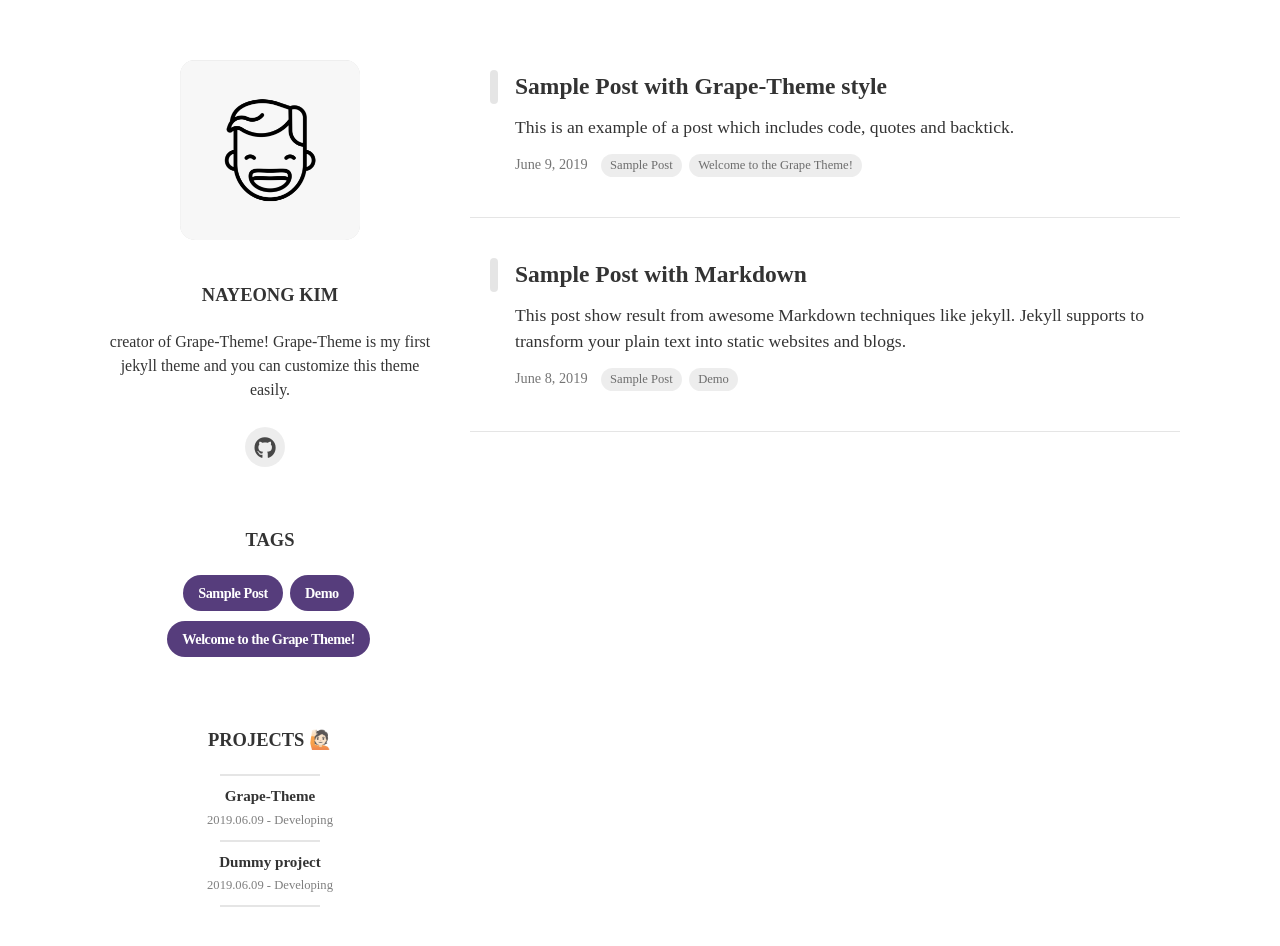
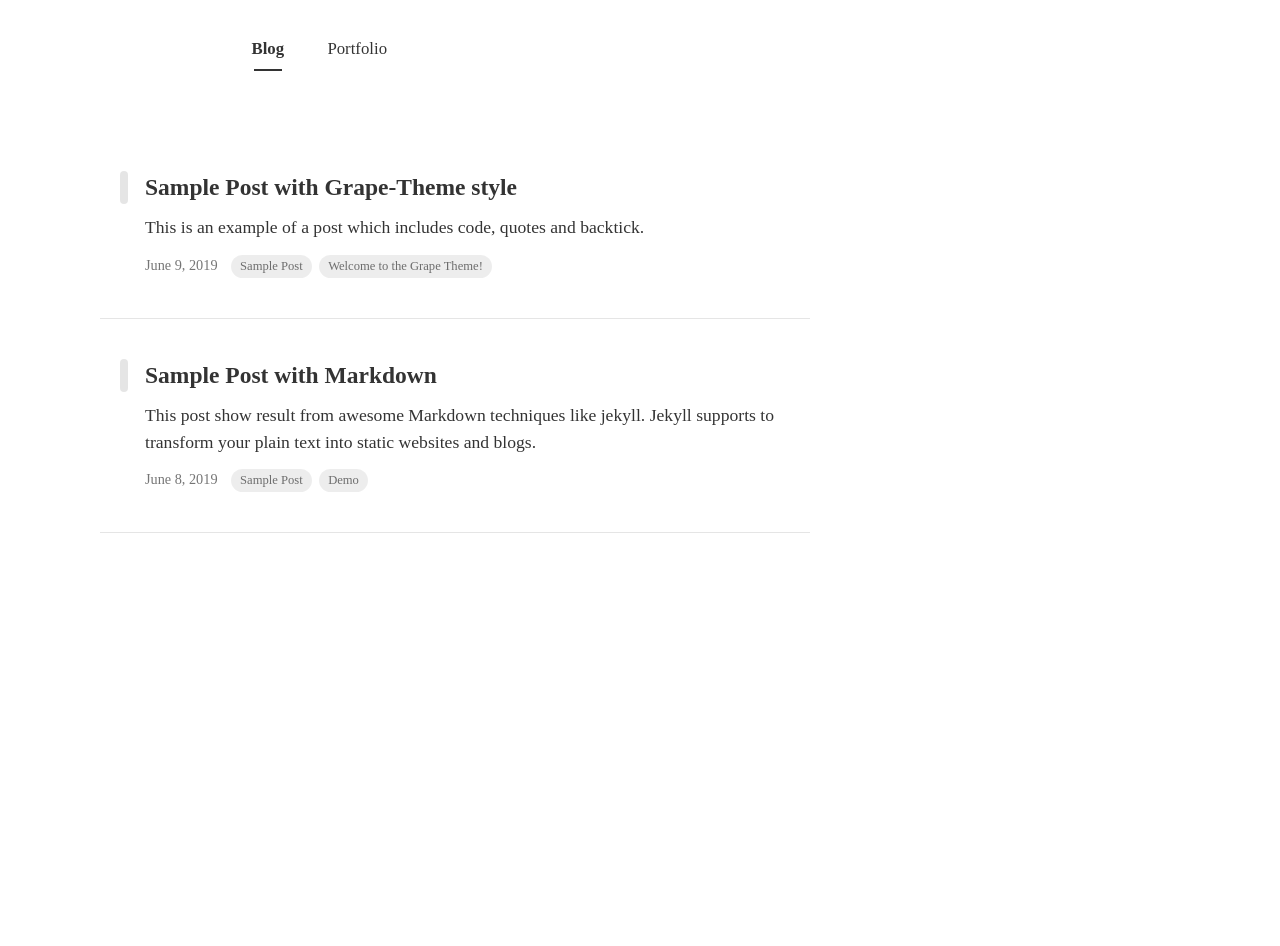
Before and after one commit to arturoalcibia/arturoalcibia.github.io, a Jekyll site: the page built from index.html, in a window 1280 px wide. Built offline with Jekyll 4.4.1, drawn with Linux system fonts in a browser that asks for light colours; nearby versions of some CDN libraries; some web fonts are replaced; the list of posts is cut into pages by our own code; after the commit the page ends 900 px from its top, so only the background shows below that.

Commit message:
simplified home page - removed tags - removed "aside" (sidebar)

```diff
--- a/_config.yml
+++ b/_config.yml
@@ -33,9 +33,6 @@ theme_settings :
     facebook:
     instagram:
 
-  # Disqus
-  disqus_shortname :
-
 # Pagination
 paginate: 5
 paginate_path: "blog/page:num"
--- a/_data/projects.yml
+++ b/_data/projects.yml
@@ -12,13 +12,11 @@
           image : home.png
           description : <li>Responsive Layout</li>
             <li>User Profile</li>
-            <li>Tags</li>
             <li>Projects</li>
             <li>Pagination</li>
         - title : 2. 태그 페이지
           image : tags.png
           description : <li>Responsive Layout</li>
-            <li>Tags</li>
         - title : 3. 남은 개발 과제
           image :
           description : <li>project 부분 디자인 변경</li>
--- a/_includes/aside.html
+++ /dev/null
@@ -1,44 +0,0 @@
-<!-- User Profile -->
-<div id="profile">
-  {% assign profile = site.theme_settings.profile %}
-  <a href="{{ site.baseurl }}/portfolio">
-    <div class="img-wrap">
-      <img src="{{ site.baseurl }}/{{ profile.image }}" alt="profile-image">
-    </div>
-  </a>
-  <p class="username">{{ profile.username }}</p>
-  <p class="description">{{ profile.description }}</p>
-
-  <!-- Social icons from Font Awesome -->
-  <ul id="icons">
-    {% include icons.html %}
-  </ul>
-</div>
-<!-- Tag Navigation -->
-<div id="tag-wrap">
-  <a href="{{ site.url }}/tags">
-    <p class="title">TAGS</p>
-  </a>
-  {% for tag in site.tags %}
-  <a href="{{site.baseurl}}/tags#{{ tag | first | cgi_encode }}">
-    <span class="tag">{{ tag | first }}</span>
-  </a>
-  {% endfor %}
-</div>
-<!-- Project -->
-<div id="proj-wrap">
-  <a href="{{ site.url }}/portfolio#projects">
-    <p class="title">PROJECTS 🙋🏻 </p>
-    <hr class="proj-hr">
-    {% for _ in site.data.projects %}
-    {% assign project = _.project %}
-    {% if project.print %}
-    <div class="proj-content">
-      <div class="proj-title">{{ project.title }}</div>
-      <div class="meta">{{ project.date }}</div>
-    </div>
-    <hr class="proj-hr">
-    {% endif %}
-    {% endfor %}
-  </a>
-</div>
--- a/_includes/header.html
+++ b/_includes/header.html
@@ -4,31 +4,16 @@
   <nav>
     <ul>
       {% case current[0] %}
-      {% when 'tags'%}
-      <!-- tags -->
-      <a href="{{ site.url }}">
-        <li class="btn-nav">Blog</li>
-      </a>
-      <li class="current">Tags</li>
-      <a href="{{ site.url }}/portfolio">
-        <li class="btn-nav">Portfolio</li>
-      </a>
       <!-- portfolio -->
       {% when 'portfolio'%}
       <a href="{{ site.url }}">
         <li class="btn-nav">Blog</li>
-      </a>
-      <a href="{{ site.url }}/tags">
-        <li class="btn-nav">Tags</li>
       </a>
       <li class="current">Portfolio</li>
       {% else %}
       <!-- others -->
       <a href="{{ site.url }}">
         <li class="current btn-nav">Blog</li>
-      </a>
-      <a href="{{ site.url }}/tags">
-        <li class="btn-nav">Tags</li>
       </a>
       <a href="{{ site.url }}/portfolio">
         <li class="btn-nav">Portfolio</li>
--- /dev/null
+++ b/_includes/posts.html
@@ -0,0 +1,78 @@
+<div id="home">
+    <div class="row">
+    <!-- Post List -->
+    <section id="posts" class="col-md-8">
+      {% for post in paginator.posts %}
+      <div class="post">
+        <a href="{{ post.url | relative_url }}">
+          <div class="post-wrap">
+            <div class="text-warp">
+              <h3 class="title">{{ post.title }}</h3>
+              <p class="excerpt">
+                {% if post.excerpt.size > 50 %}
+                {{ post.excerpt | strip_html | strip_newlines | truncatewords: 25, '...' }}
+                {% else %}
+                {{ post.subtitle }}
+                {% endif %}
+              </p>
+              <div>
+                <span class="meta">
+                  {{ post.date | date: "%B %-d, %Y" }}
+                </span>
+                <ul class="tag-wrap">
+                  {% for tag in post.tags %}
+                  <a href="{{site.baseurl}}/tags#{{ tag | cgi_escape }}">
+                    <li class="tag-sm">{{ tag }}</li>
+                  </a>
+                  {% endfor %}
+                </ul>
+              </div>
+            </div>
+            {% if post.image %}
+            <div class="img-wrap">
+              <img src="{{ post.image }}" alt="">
+            </div>
+            {% endif %}
+          </div>
+        </a>
+      </div>
+      {% endfor %}
+      <!-- Pagination -->
+      {% if paginator.total_pages > 1 %}
+      <div id="pagination">
+        <ul>
+          {% assign q = paginator.page | divided_by: 5 %}
+          {% assign min = q | times: 5  %}
+          {% assign max = q | plus: 1 | times: 5 | minus: 1 %}
+          {% if min == 0 %}
+          {% assign min = 1 %}
+          {% endif %}
+          {% if max > paginator.total_pages %}
+          {% assign max = paginator.total_pages %}
+          {% endif %}
+          {% if min != 1 %}
+          <a href="/blog/page{{ min | minus: 1 }}">
+            <li class="btn-rounded prev">
+              <i class="fas fa-angle-double-left"></i>
+            </li>
+          </a>
+          {% endif %}
+          {% for page in (min..max) %}
+          <a href="{% if page == 1 %}/{% else %}/blog/page{{ page }}{% endif %}"
+            class="{% if page == paginator.page %}selected{% endif %}">
+            <li class="btn-rounded">{{ page }}</li>
+          </a>
+          {% endfor %}
+          {% if max != paginator.total_pages %}
+          <a href="/blog/page{{ max | plus: 1 }}">
+            <li class="btn-rounded next">
+              <i class="fas fa-angle-double-right"></i>
+            </li>
+          </a>
+          {% endif %}
+        </ul>
+      </div>
+      {% endif %}
+    </section>
+    </div>
+</div>
--- a/_layouts/home.html
+++ b/_layouts/home.html
@@ -1,93 +1,5 @@
 ---
 layout: default
 ---
-<div id="home">
-  <!-- Responsive Header -->
-  <section id="header-nav">
-    {% include header.html %}
-  </section>
-  <section id="header-content">
-    <h1>{{ site.theme_settings.title }}</h1>
-  </section>
-  <section class="bg"></section>
-  <div class="row">
-    <!-- Aside Navigation  -->
-    <aside id="aside" class="col-md-4">
-      {% include aside.html %}
-    </aside>
-    <!-- Post List -->
-    <section id="posts" class="col-md-8">
-      {% for post in paginator.posts %}
-      <div class="post">
-        <a href="{{ post.url | relative_url }}">
-          <div class="post-wrap">
-            <div class="text-warp">
-              <h3 class="title">{{ post.title }}</h3>
-              <p class="excerpt">
-                {% if post.excerpt.size > 50 %}
-                {{ post.excerpt | strip_html | strip_newlines | truncatewords: 25, '...' }}
-                {% else %}
-                {{ post.subtitle }}
-                {% endif %}
-              </p>
-              <div>
-                <span class="meta">
-                  {{ post.date | date: "%B %-d, %Y" }}
-                </span>
-                <ul class="tag-wrap">
-                  {% for tag in post.tags %}
-                  <a href="{{site.baseurl}}/tags#{{ tag | cgi_escape }}">
-                    <li class="tag-sm">{{ tag }}</li>
-                  </a>
-                  {% endfor %}
-                </ul>
-              </div>
-            </div>
-            {% if post.image %}
-            <div class="img-wrap">
-              <img src="{{ post.image }}" alt="">
-            </div>
-            {% endif %}
-          </div>
-        </a>
-      </div>
-      {% endfor %}
-      <!-- Pagination -->
-      {% if paginator.total_pages > 1 %}
-      <div id="pagination">
-        <ul>
-          {% assign q = paginator.page | divided_by: 5 %}
-          {% assign min = q | times: 5  %}
-          {% assign max = q | plus: 1 | times: 5 | minus: 1 %}
-          {% if min == 0 %}
-          {% assign min = 1 %}
-          {% endif %}
-          {% if max > paginator.total_pages %}
-          {% assign max = paginator.total_pages %}
-          {% endif %}
-          {% if min != 1 %}
-          <a href="/blog/page{{ min | minus: 1 }}">
-            <li class="btn-rounded prev">
-              <i class="fas fa-angle-double-left"></i>
-            </li>
-          </a>
-          {% endif %}
-          {% for page in (min..max) %}
-          <a href="{% if page == 1 %}/{% else %}/blog/page{{ page }}{% endif %}"
-            class="{% if page == paginator.page %}selected{% endif %}">
-            <li class="btn-rounded">{{ page }}</li>
-          </a>
-          {% endfor %}
-          {% if max != paginator.total_pages %}
-          <a href="/blog/page{{ max | plus: 1 }}">
-            <li class="btn-rounded next">
-              <i class="fas fa-angle-double-right"></i>
-            </li>
-          </a>
-          {% endif %}
-        </ul>
-      </div>
-      {% endif %}
-    </section>
-  </div>
-</div>
+{% include header.html %}
+{% include posts.html %}
--- a/_sass/_grape-theme.scss
+++ b/_sass/_grape-theme.scss
@@ -10,12 +10,10 @@
 // Layout
 @import 'layouts/home';
 @import 'layouts/post';
-@import 'layouts/tags';
 @import 'layouts/portfolio';
 
 // Include
 @import 'includes/header';
-@import 'includes/aside';
 @import 'includes/footer';
 @import 'includes/projects';
 @import 'includes/modal';
--- a/_sass/includes/_aside.scss
+++ /dev/null
@@ -1,69 +0,0 @@
-#aside{
-    text-align: center;
-    padding : 0px 2%;
-    #profile, #tag-wrap {
-        margin-bottom: 60px;
-    }
-    p b{
-        // color: $theme-color;
-        letter-spacing: -0.05rem;
-        font-size: 1rem;
-    }
-    .img-wrap{
-        display: inline-block;
-        position: relative;
-        overflow: hidden;
-        width: 180px;
-        height: 180px;
-        border-radius: 15px;
-        background-color: #ddd;
-        margin : 30px 0px;
-        img {
-            width : 100%;
-        }
-    }
-    // Profile Image Cover
-    .img-wrap::before{
-        content : "";
-        position : absolute;
-        top : 0;
-        left : 0;
-        right : 0;
-        bottom: 0;
-        background: rgba(0,0,0,0.03);
-    }
-    .img-wrap:hover::before{
-        background: rgba($theme-color, 0.1);
-    }
-    .title, .username  {
-        font-size : 1.1rem;
-        font-weight: 700;
-        text-transform: uppercase;
-        line-height: 1.5em;
-        margin-bottom: 20px;
-    }
-    .title:hover{
-        color: $theme-color;
-    }
-    .description{
-        font-size : 0.95rem;
-    }
-    #proj-wrap{
-        .proj-title {
-            font-weight: 600;
-            font-size: 0.9rem;
-        }
-        .meta, .meta span{
-            color: rgba(0,0,0,0.5);
-            font-size: 0.75rem;
-            margin : 3px 0 10px;
-        }
-        .proj-hr{
-            width: 100px;
-            border : 0.5px solid rgba(0,0,0,0.1);
-        }
-        .proj-content:hover *{
-            color: $theme-dark;
-        }
-    }
-}
--- a/_sass/layouts/_tags.scss
+++ /dev/null
@@ -1,81 +0,0 @@
-#tags {
-    @extend %page-padding;
-    .bg{
-        content: "";
-        position: absolute;
-        z-index: -1;
-        width: 100%;
-        top: 105px;
-        left:0%;
-        height: 95px;
-        background-color: $theme-dark;
-    }
-    h1.title{
-        color:#fff;
-    }
-    .tag-cloud{
-        margin : 70px 0 30px;
-        li{
-            background-color: $theme-color;
-            display: inline-block;
-            margin-bottom: 10px;
-            margin-right : 3px;
-            padding: 0px 15px;
-            border-radius: 20px;
-            color: #fff;
-            font-weight: 600;
-            font-size: 0.8rem;
-            line-height: 35px;
-            letter-spacing: -0.03rem;
-            .meta{
-                vertical-align: super;
-                font-size: 0.625rem;
-            }
-        }
-        li:hover {
-            background-color: $theme-dark2!important;
-        }
-    }
-    .tag-group{
-        padding: 15px 0 10px;
-        .title{
-            margin-bottom: 10px;
-        }
-        .items{
-            padding-left: 6%;
-            .item{
-                position : relative;
-                margin: 25px 0;
-                .meta{
-                    color: $text-gray;
-                    font-size : 0.85rem;
-                }
-                .title{
-                    color : rgba(0,0,0,0.7);
-                    font-weight :600;
-                }
-            }
-            .item::before{
-                content: "";
-                position: absolute;
-                left: -5%;
-                width: 8px;
-                background-color: rgba(0,0,0,0.1);
-                border-radius: 8px;
-                height: 100%;
-            }
-            // item hover
-            .post-link:hover{
-                .meta, .title{
-                    color : $theme-dark;
-                }
-                .item::before{
-                    background-color: $theme-color;
-                }
-
-            }
-
-        }
-
-    }
-}
```
Also changed, not shown: CONTRIBUTING.md (deleted, +0 -3 lines), _includes/disqus.html (deleted, +0 -10 lines), _layouts/post.html (+0 -9 lines), _layouts/tags.html (deleted, +0 -37 lines).
